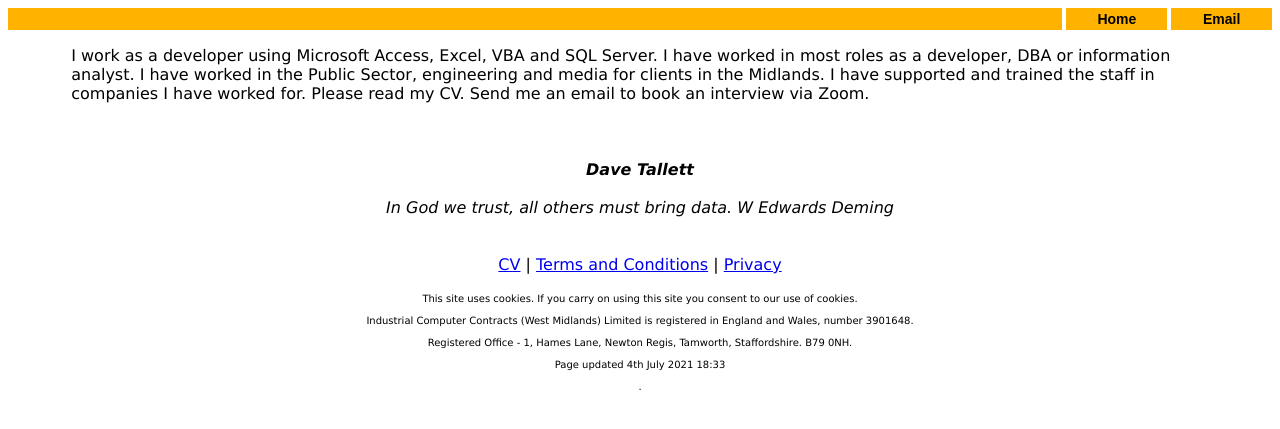
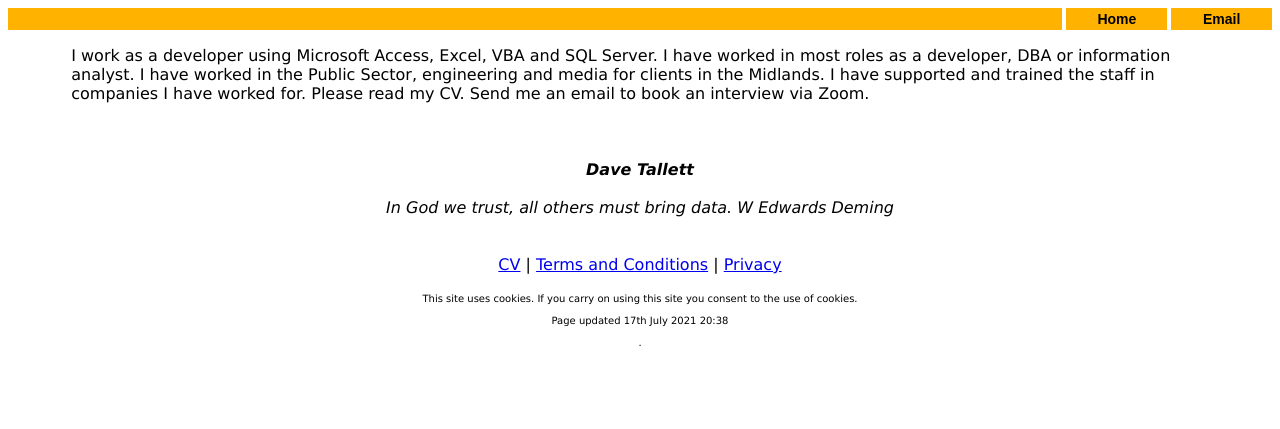
Before and after one commit to DaveTallett26/davetallett26.github.io, a Jekyll site: the page indexa.html, which Jekyll copies as it is, in a window 1280 px wide. Shown: the top 429 px of the page. Built offline with Jekyll 4.4.1, drawn with Linux system fonts in a browser that asks for light colours.

Commit message:
edit indexa

```diff
--- a/indexa.html
+++ b/indexa.html
@@ -73,16 +73,10 @@
 <br/>
 <br/>
 <div class="style7">
-This site uses cookies. If you carry on using this site you consent to our use of cookies.
+This site uses cookies. If you carry on using this site you consent to the use of cookies.
 <br/>
 <br/>
-Industrial Computer Contracts (West Midlands) Limited is registered in England and Wales, number 3901648.
-<br/>
-<br/>
-Registered Office - 1, Hames Lane, Newton Regis, Tamworth, Staffordshire. B79 0NH.
-<br/>
-<br/>
-Page updated 4th July 2021 18:33
+Page updated 17th July 2021 20:38
 <br/>
 <br/>.
 </div>
```
